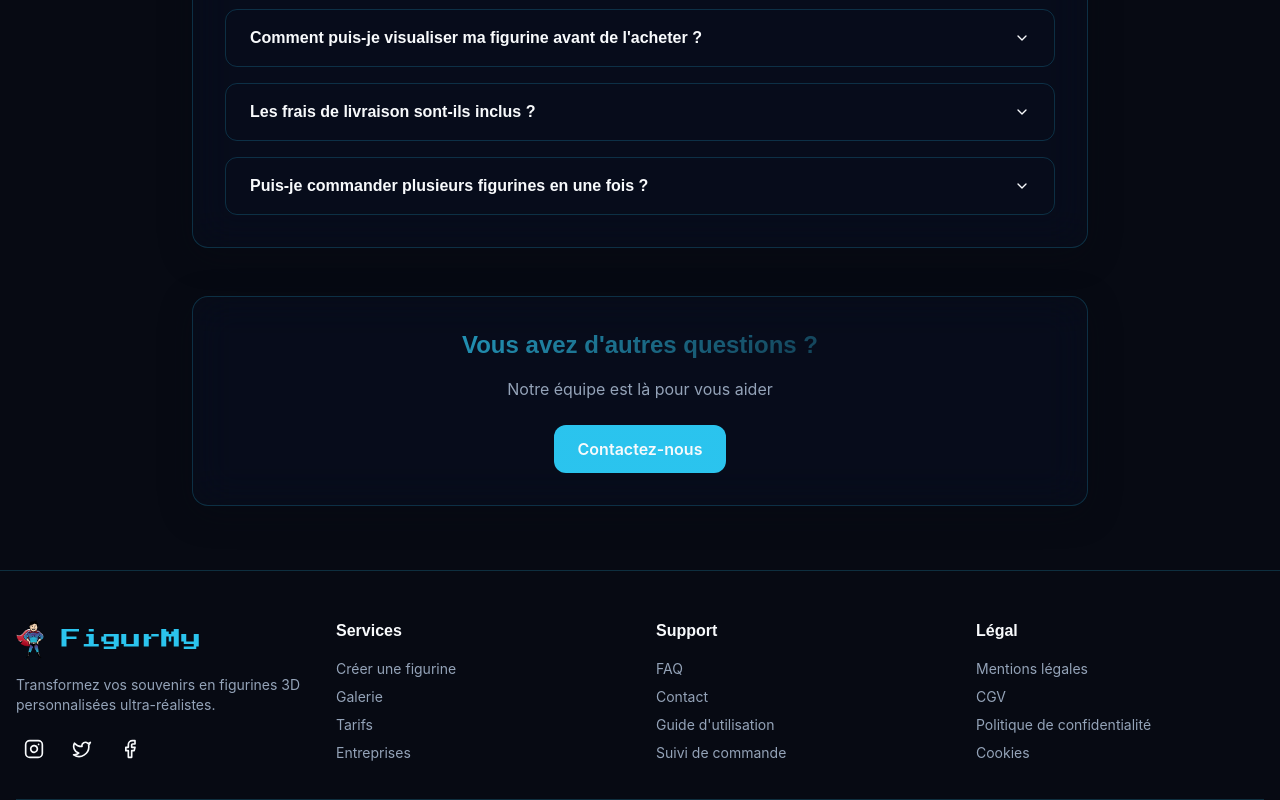
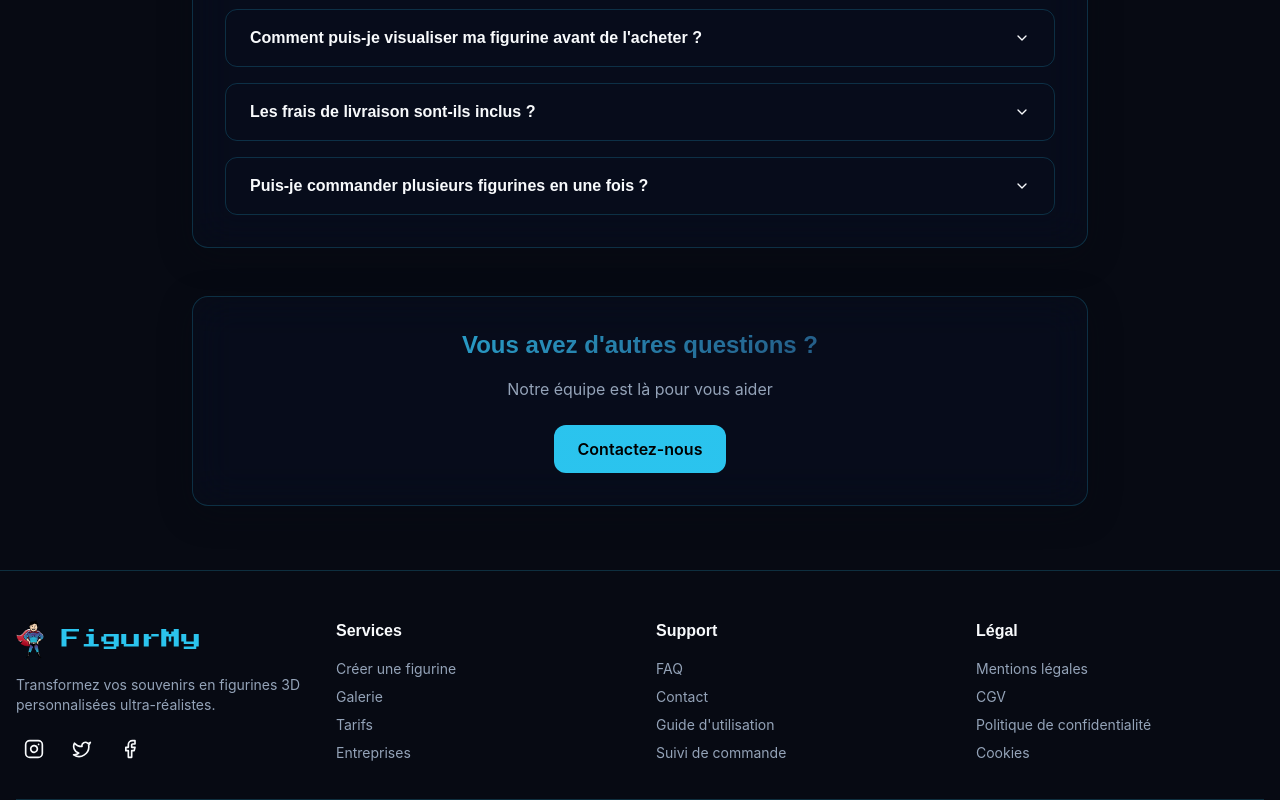
Before and after one commit to RimussLeCactus/figurify-3d-craft, a React (Vite) app: page /faq in a window 1280 px wide. Shown: the part 848-1648 px from the top of the page. Built offline with nearby package versions, Linux system fonts and the light colour scheme; the HTML template or start-up script is replaced by a standard one.

Commit message:
Fix button text color

```diff
--- a/src/index.css
+++ b/src/index.css
@@ -101,7 +101,7 @@ All colors MUST be HSL.
 
   /* Gradient text */
   .gradient-text {
-    background: linear-gradient(135deg, hsl(var(--accent)) 0%, hsl(222 47% 8%) 100%);
+    background: linear-gradient(135deg, hsl(var(--accent)) 0%, hsl(222 47% 25%) 100%);
     -webkit-background-clip: text;
     -webkit-text-fill-color: transparent;
     background-clip: text;
--- a/src/pages/FAQ.tsx
+++ b/src/pages/FAQ.tsx
@@ -94,7 +94,7 @@ const FAQ = () => {
             </p>
             <a
               href="mailto:support@figurmy.com"
-              className="inline-block px-6 py-3 bg-gradient-to-r from-primary to-accent rounded-lg font-semibold hover:opacity-90 smooth-transition"
+              className="inline-block px-6 py-3 bg-gradient-to-r from-primary to-accent text-black rounded-lg font-semibold hover:opacity-90 smooth-transition"
             >
               Contactez-nous
             </a>
```
